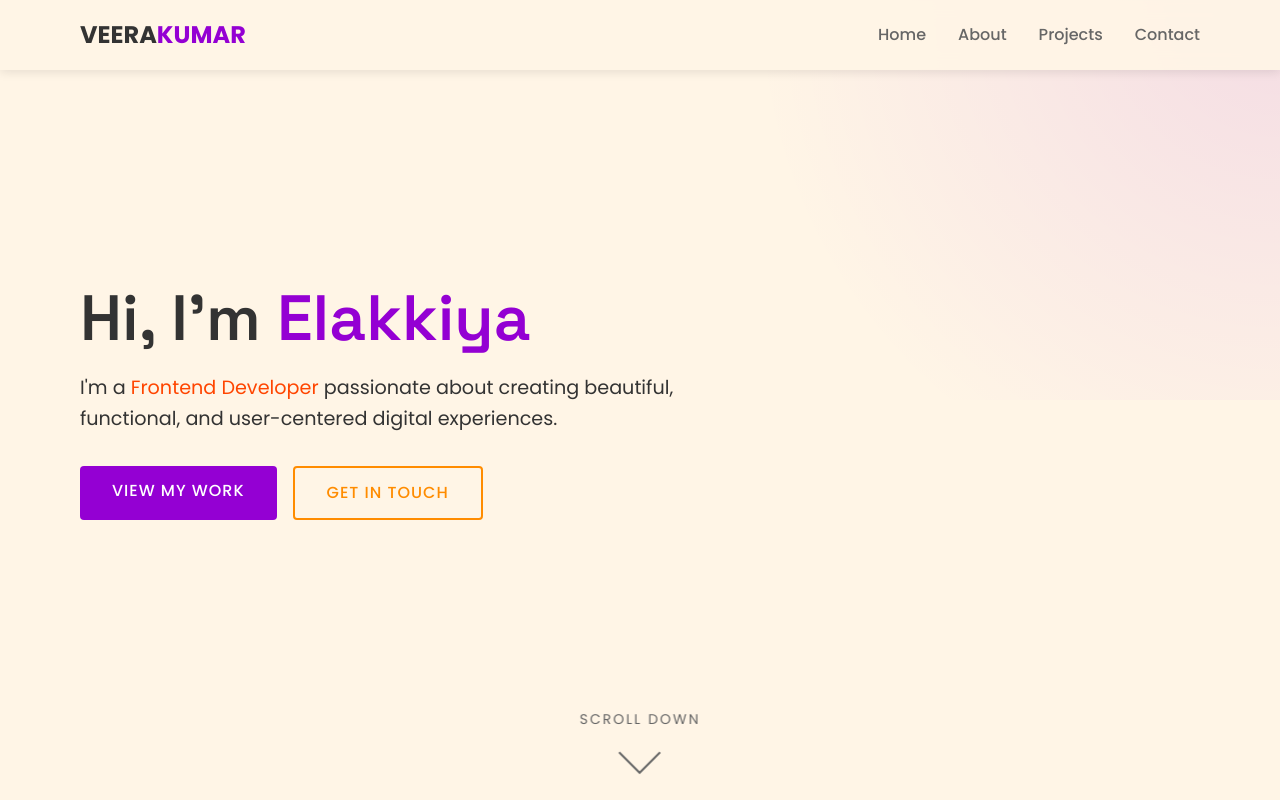
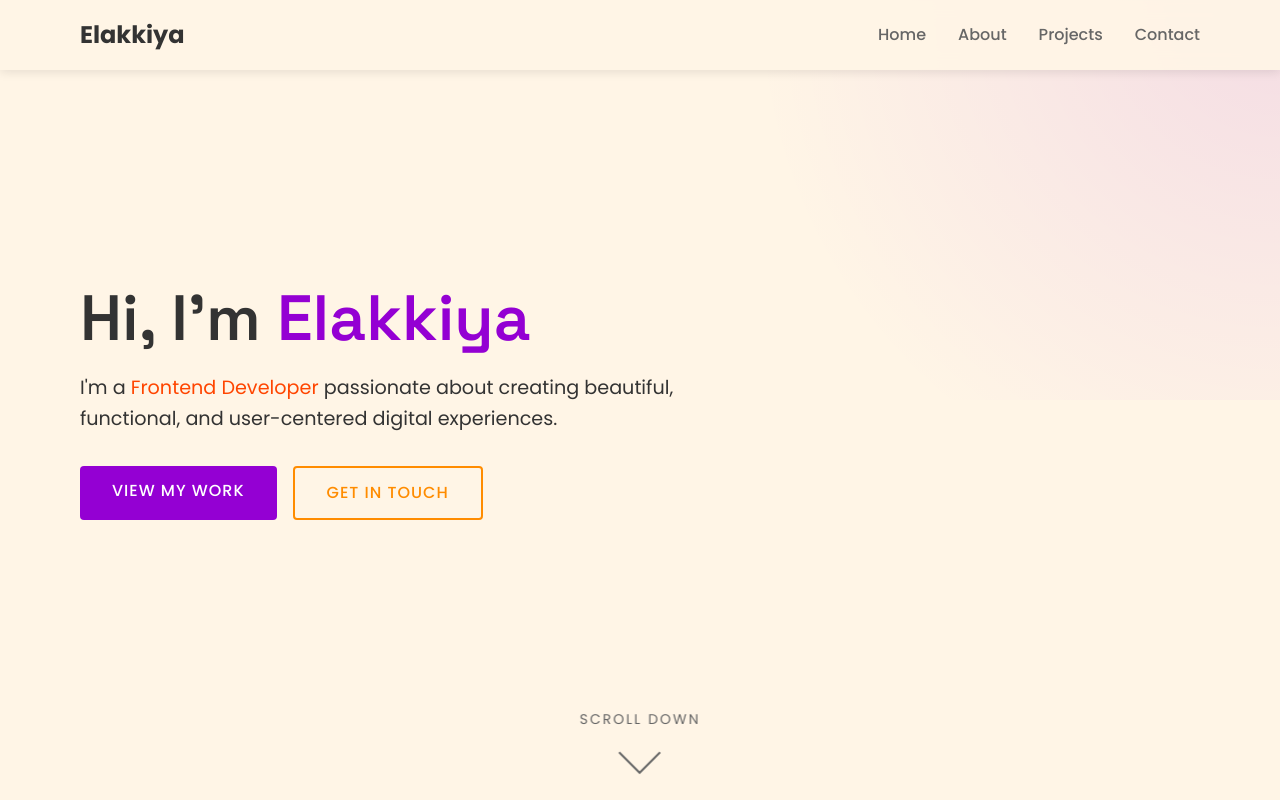
Before and after one commit to Elakkiya267/data-engg-and-gen-ai, a plain HTML site: page index.html in a window 1280 px wide. Shown: the top 800 px of the page. Drawn offline with Linux system fonts and the light colour scheme.

Commit message:
Change name from 'VEERA KUMAR' to 'Elakkiya'

```diff
--- a/index.html
+++ b/index.html
@@ -788,7 +788,7 @@
     <!-- Header & Navigation -->
     <header id="header">
         <div class="container nav-container">
-            <a href="#home" class="logo">VEERA<span>KUMAR</span></a>
+            <a href="#home" class="logo">Elakkiya<span></span></a>
             <button class="mobile-toggle" aria-label="Toggle menu">☰</button>
             <ul class="nav-links">
                 <li><a href="#home">Home</a></li>
```
